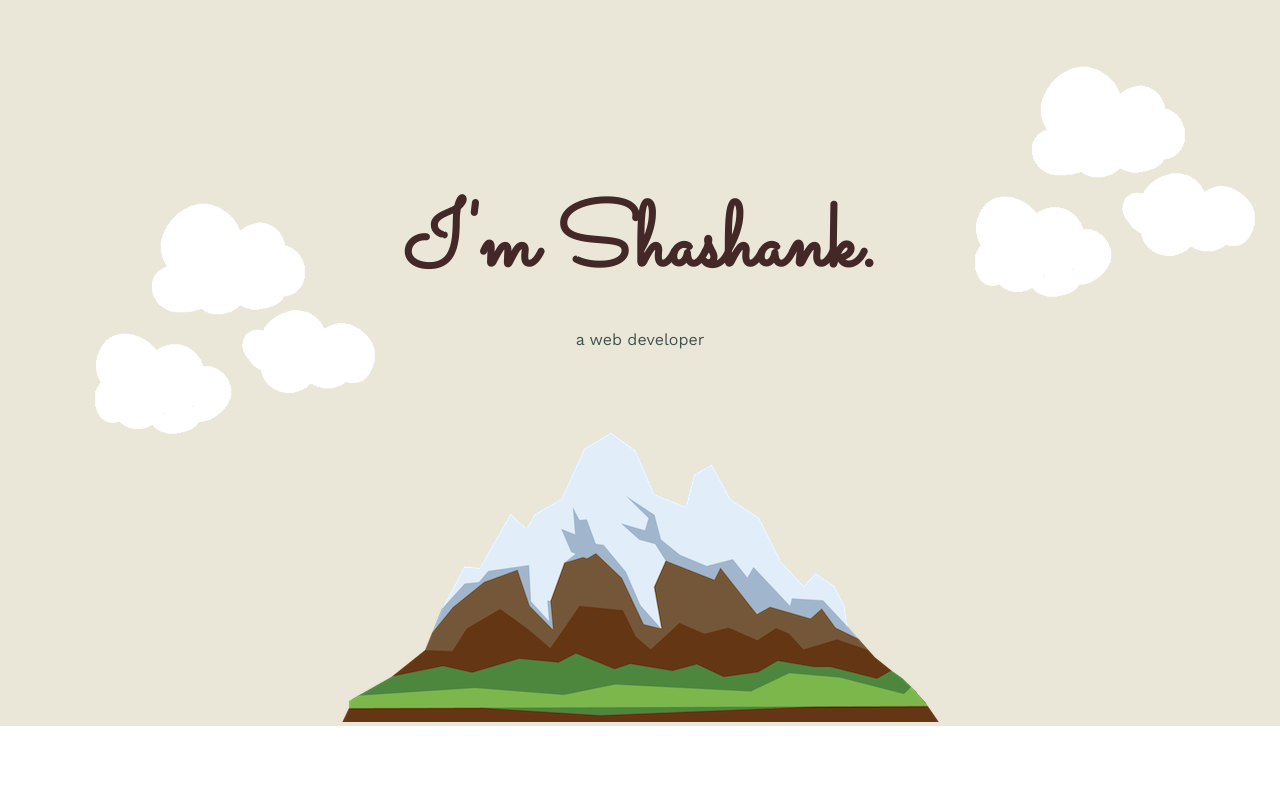
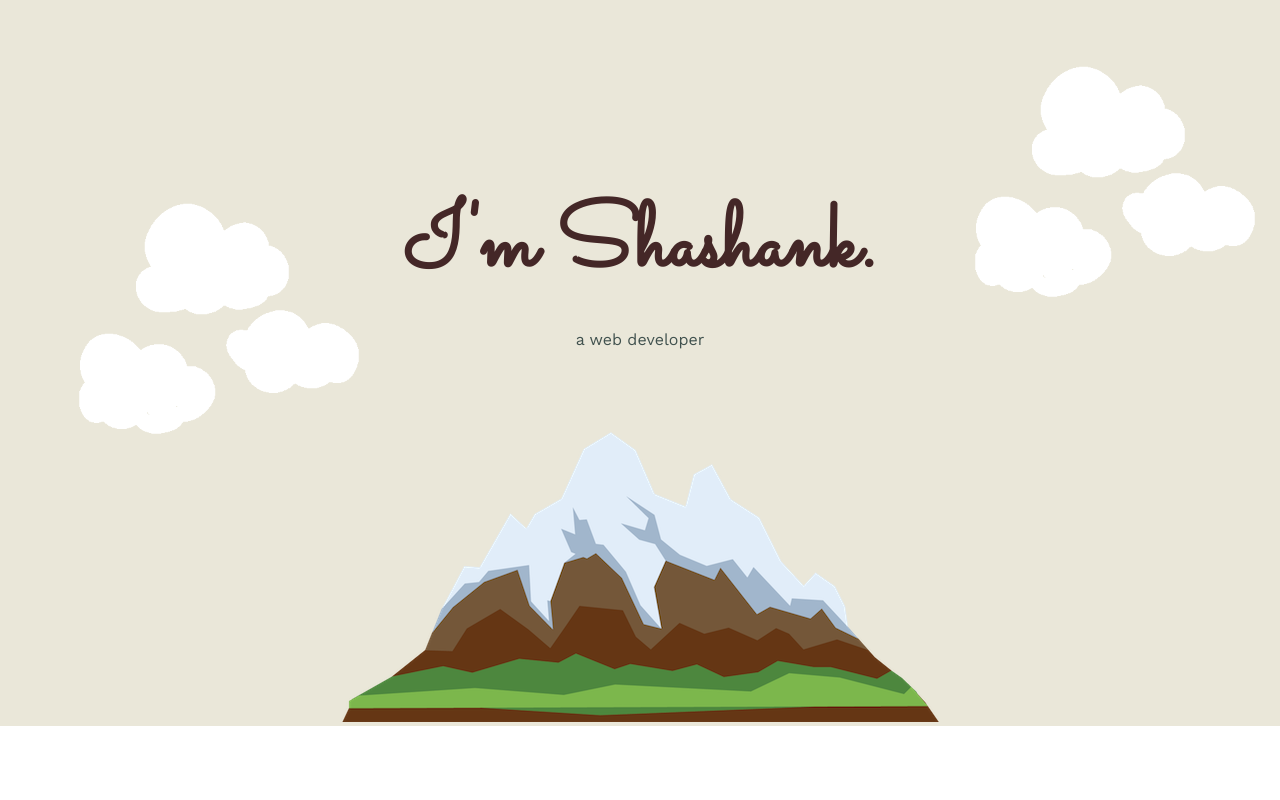
Before and after one commit to MrShashankTiwari/Interactive-Resume, a plain HTML site: page index.html in a window 1280 px wide. Shown: the top 800 px of the page. Drawn offline with nearby package versions, Linux system fonts and the light colour scheme.

Commit message:
Update styles.css

```diff
--- a/styles.css
+++ b/styles.css
@@ -81,7 +81,7 @@ hr{
 
 .bottom-cloud {
   position: absolute;
-  left: 4rem;
+  left: 3rem;
   top: 8rem;
   margin-top: 0.7rem;
   width: 25%;
```
